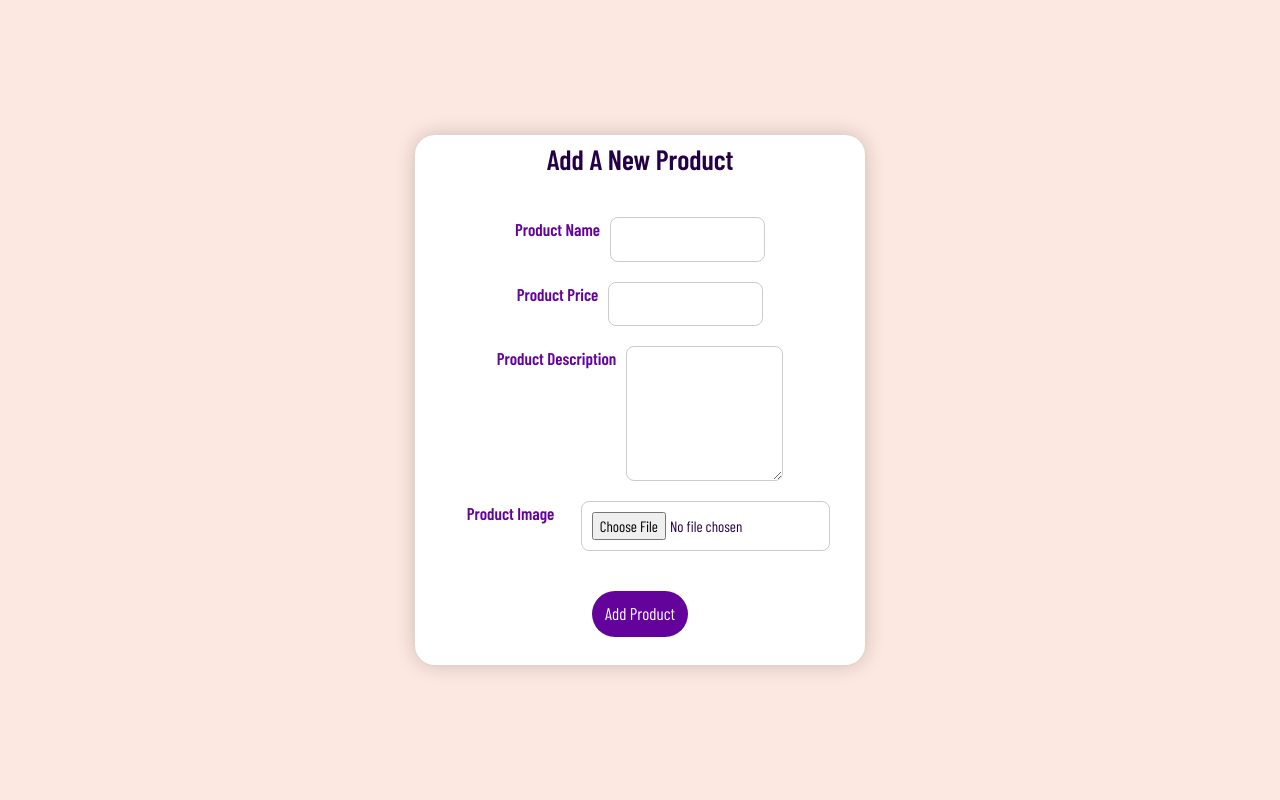
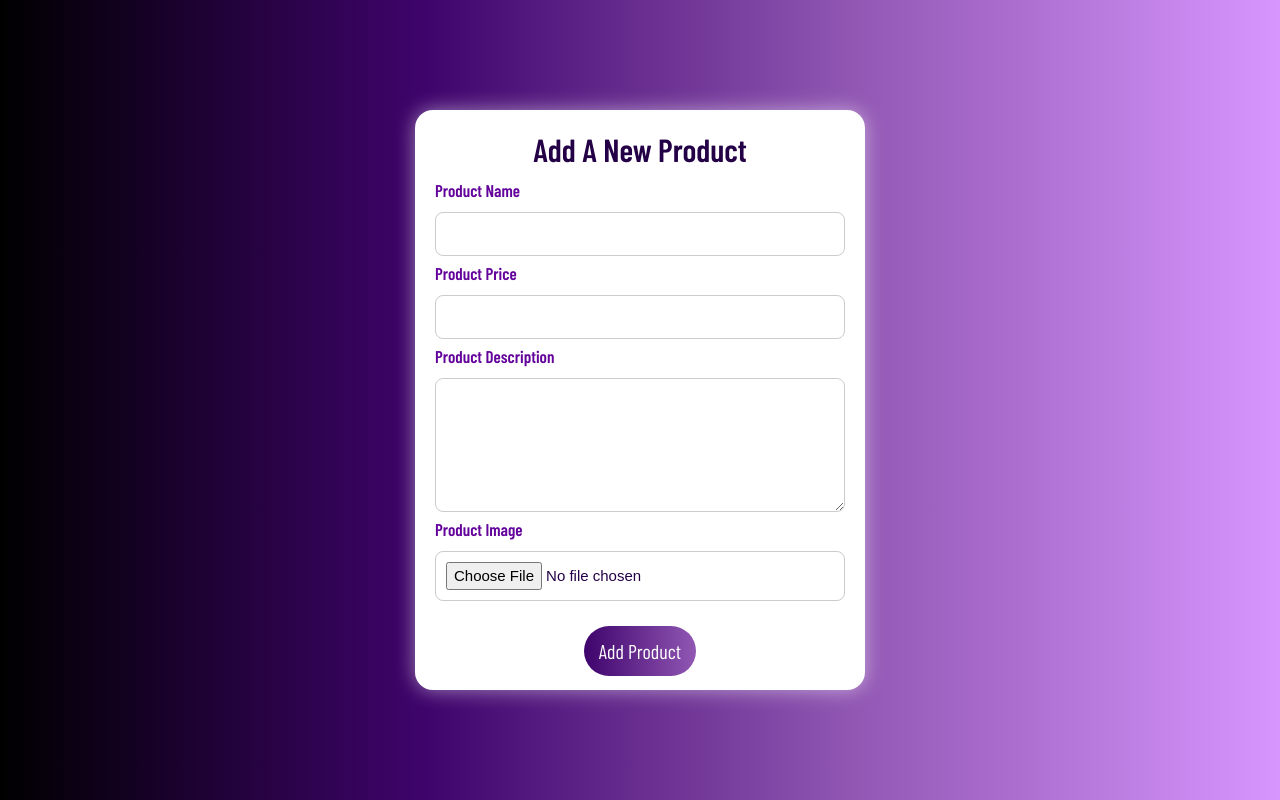
Before and after one commit to seproject212/EmpowerMart-Igdtuw, a Django app: page /add-product/ in a window 1280 px wide. Run offline with Django 5.2, Linux system fonts and the light colour scheme; some libraries are stand-ins or nearby versions; some web fonts are replaced.

Commit message:
updated form for add_product

```diff
--- a/empowermart/static/css/style.css
+++ b/empowermart/static/css/style.css
@@ -447,71 +447,77 @@ section {
     justify-content: center;
 }
 .sellerProducts{
-    background-color: #fce8e0;
     height: 100vh; /* Ensure .login takes up the full viewport height */
     width: 100vw; /* Ensure it spans the full viewport width */
     overflow: hidden; /* Prevent scrollbars */
     display: flex;
     align-items: center;
     justify-content: center;
-
+    background: linear-gradient(to right,#000000, #3f046c, #9157b3,rgb(215, 149, 254));
 }
 .sellerProducts form {
     width: 45rem;
-    height: 53rem;
+    height: 58rem;
     background-color: white;
     padding: 20px;
-    border-radius: 20px;
-    box-shadow: 0 0 20px rgba(0, 0, 0, 0.2);
+    border-radius: 18px;
+    box-shadow: 0 0 20px rgba(255, 255, 255, 0.5);
     display: flex;
     flex-direction: column;
     align-items: center;
-    justify-content: center;
-    gap: 20px;
+    box-sizing: border-box;
+    justify-content: flex-start;
+    gap:5px;
 
 }
 .form-group {
     display: flex;
-    align-items:flex-start;
-    justify-content: space-between;
-    gap: 10px; /* Space between label and input */
+    flex-direction: column;
+    width: 100%;
+    gap:8px;
+
 }
 .form-group label {
 
-    flex: 0 0 30%; /* Set the label to take 30% of the width */
+
     font-weight:550;
     font-size:1.7rem;
     text-align:start; /* Align label text to the right */
     color:#63039b;
     white-space: nowrap;
+    margin-left: 0;
+
 }
 
 .form-group input,
 .form-group textarea,
 .form-group select,
 .form-group button {
+    width: 100%;
     flex: 1; /* Make input fields take the remaining space */
     padding: 10px;
     border: 1px solid #ccc;
     border-radius: 8px;
     font-size: 1.5rem;
     box-sizing: border-box;
+    font-family: 'Arial', sans-serif;
 }
 .sellerProducts h2 {
     text-align: center;
-    margin-bottom: 20px; /* Add spacing below the heading */
-    font-size: 2.8rem; /* Adjust font size as needed */
+    margin-top:0px;
+    margin-bottom: 5px; /* Add spacing below the heading */
+    font-size: 3.2rem; /* Adjust font size as needed */
 
 }
 .sellerProducts button {
     display: block;
     margin: 20px auto; /* Center the button */
-    padding: 10px 13px;
-    background-color:#63039b;
+    padding: 10px 15px;
+    background: linear-gradient(to right, #3f046c, #9157b3);
     color: white;
     border: none;
     border-radius: 25px;
-    font-size: 1.7rem;
+    font-size: 2rem;
     cursor: pointer;
 }
 
```
Also changed, not shown: empowermart/db.sqlite3.
